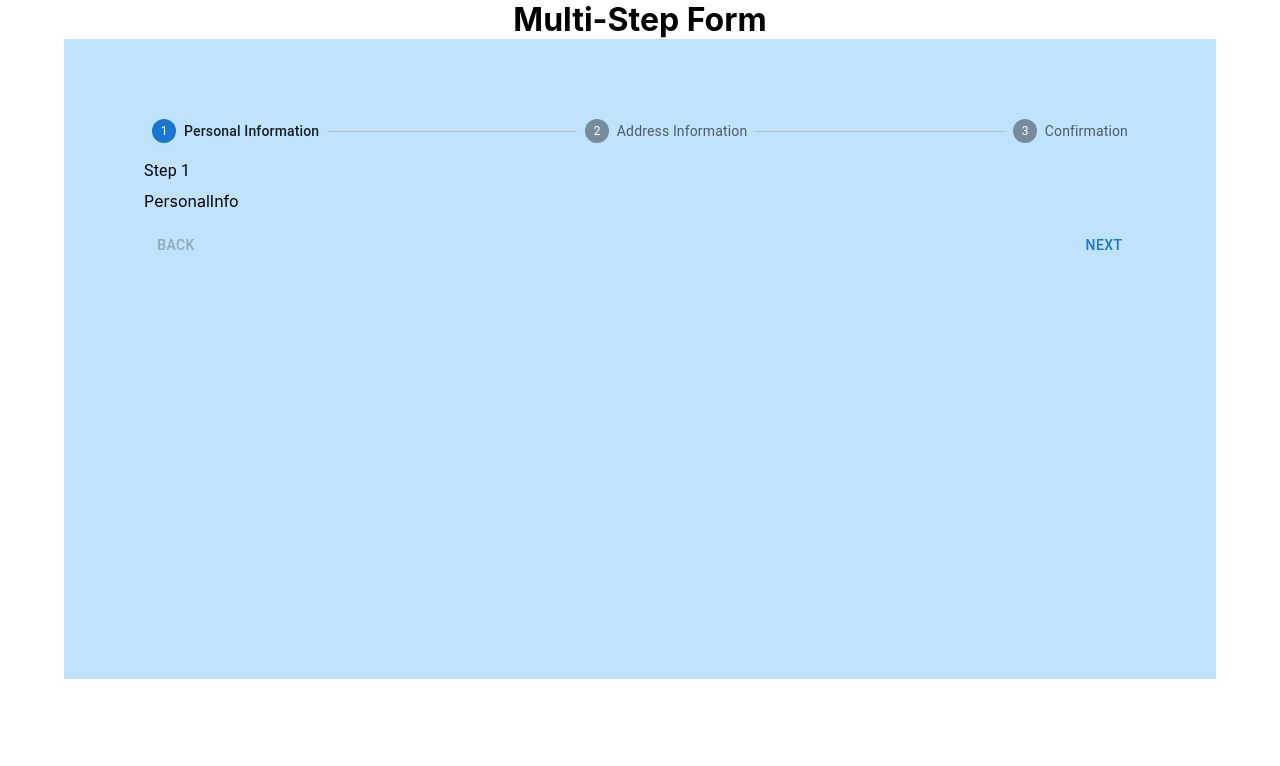
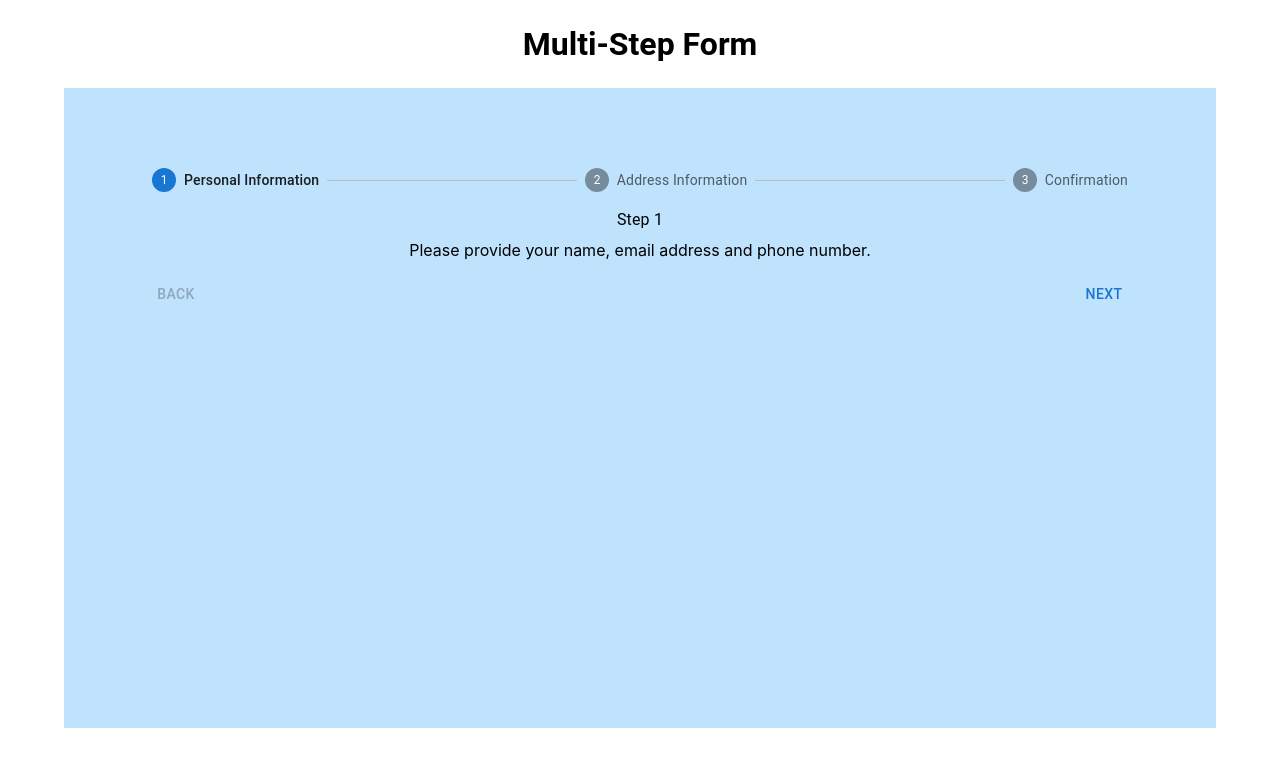
Before and after one commit to Priyanshaw/Multi-Step-Form, a React (Create React App) app: page / in a window 1280 px wide. Shown: the top 766 px of the page. Built offline with nearby package versions, Linux system fonts and the light colour scheme.

Commit message:
Improved UI

```diff
--- a/src/App.css
+++ b/src/App.css
@@ -4,3 +4,6 @@ margin: 0;
 h1 {
   text-align: center;
 }
+p{
+  text-align: center;
+}
--- a/src/Components/Address/Address.js
+++ b/src/Components/Address/Address.js
@@ -2,7 +2,9 @@ import React from 'react'
 
 function Address() {
   return (
-    <div>Address</div>
+    <>
+    <p>Carefully review your Address Information such as(Address Line 1, Address Line 2, City, State, Zip Code)</p>
+    </>
   )
 }
 
--- a/src/Components/Confirmation/Confirmation.js
+++ b/src/Components/Confirmation/Confirmation.js
@@ -2,7 +2,9 @@ import React from 'react'
 
 function Confirmation() {
   return (
-    <div>Confirmation</div>
+    <>
+        <p>Confirm Your details and select the checkbox before confirming.</p>
+    </>
   )
 }
 
--- /dev/null
+++ b/src/Components/Header/Header.css
@@ -0,0 +1,11 @@
+#header{
+    margin: 20px auto;
+    font-family: Roboto, Oxygen, Ubuntu, Cantarell, 'Open Sans', 'Helvetica Neue', sans-serif;
+    transition: all 0.5s ease-in-out;
+    padding:5px;
+}
+#header:hover{
+    text-decoration: underline;
+    text-decoration-color: #bfe2fd;
+
+}
--- a/src/Components/Header/Header.js
+++ b/src/Components/Header/Header.js
@@ -1,8 +1,10 @@
 import React from 'react'
-
+import './Header.css'
 function Header() {
   return (
-    <h1>Multi-Step Form</h1>
+    <>
+    <h1 id="header">Multi-Step Form</h1>
+    </>
   )
 }
 
--- a/src/Components/PersonalInfo/PersonalInfo.js
+++ b/src/Components/PersonalInfo/PersonalInfo.js
@@ -1,8 +1,10 @@
 import React from 'react'
 
+
 function PersonalInfo() {
-  return (
-    <div>PersonalInfo</div>
+  return (<>
+    <p>Please provide your name, email address and phone number.</p>
+    </>
   )
 }
 
```
